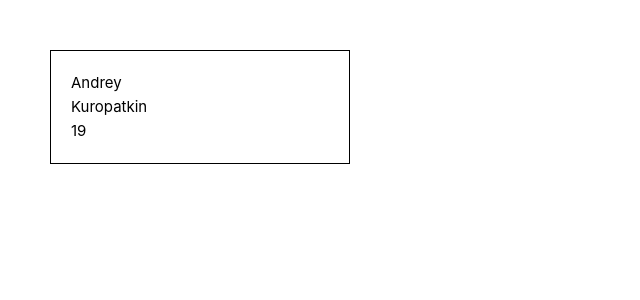
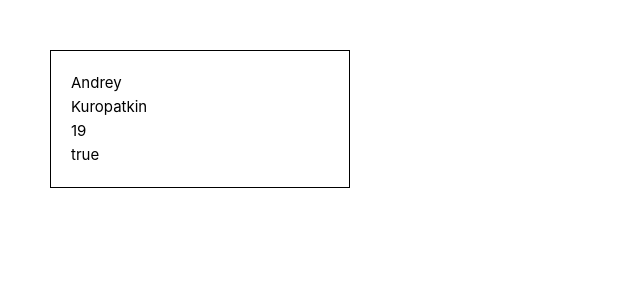
Before and after one commit to aanddi/vue3_exercises, a Vue app in the folder vue3/: page / in a window 1280 px wide. Shown: the top 300 px of the page, without its empty margins (0-640 px from the left). Built offline with nearby package versions, Linux system fonts and the light colour scheme.

Commit message:
Указание типа пропсов в Vue

```diff
--- a/vue3/src/App.vue
+++ b/vue3/src/App.vue
@@ -9,13 +9,14 @@ export default {
       name: 'Andrey',
 		  surn: 'Kuropatkin',
       age: 19,
+      bool: true,
     }
   }
 }
 </script>
 
 <template>
-  <Employee :name="name" :surn="surn" :age="age"/>
+  <Employee :name="name" :surn="surn" :age="age" :bool="bool"/>
 </template>
 
 
--- a/vue3/src/components/Employee.vue
+++ b/vue3/src/components/Employee.vue
@@ -1,6 +1,11 @@
 <script>
 export default {
-    props: ['name', 'surn', 'age'],
+    props: {
+      name: String,
+      surn: String,
+      age: Number,
+      bool: Boolean
+    },
     data() {
         return {
         }
@@ -13,6 +18,7 @@ export default {
   <h1>{{name}}</h1>
   <h1>{{surn}}</h1>
   <h1>{{age}}</h1>
+  <h1>{{bool}}</h1>
 </div>
 </template>
 
```
